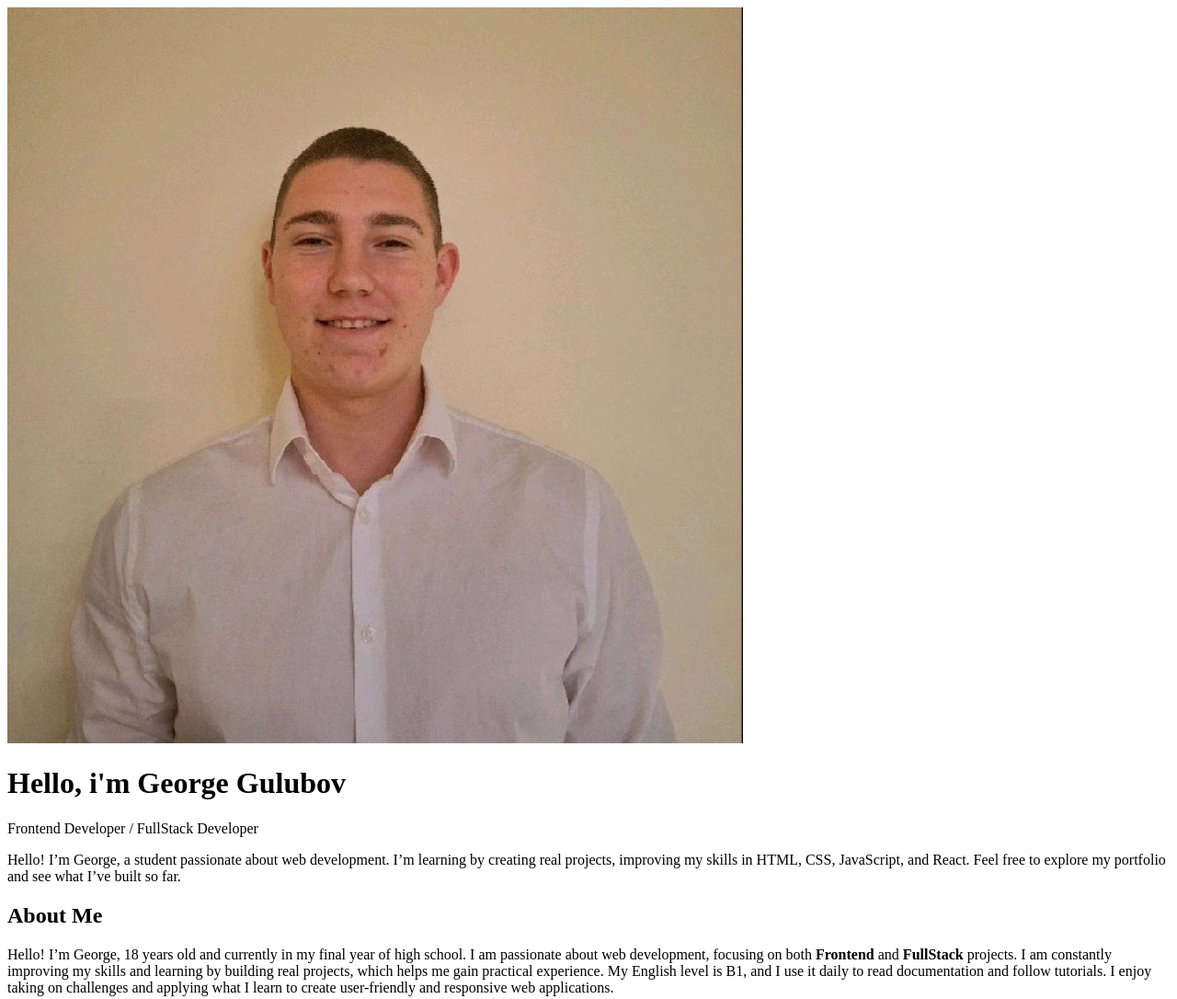
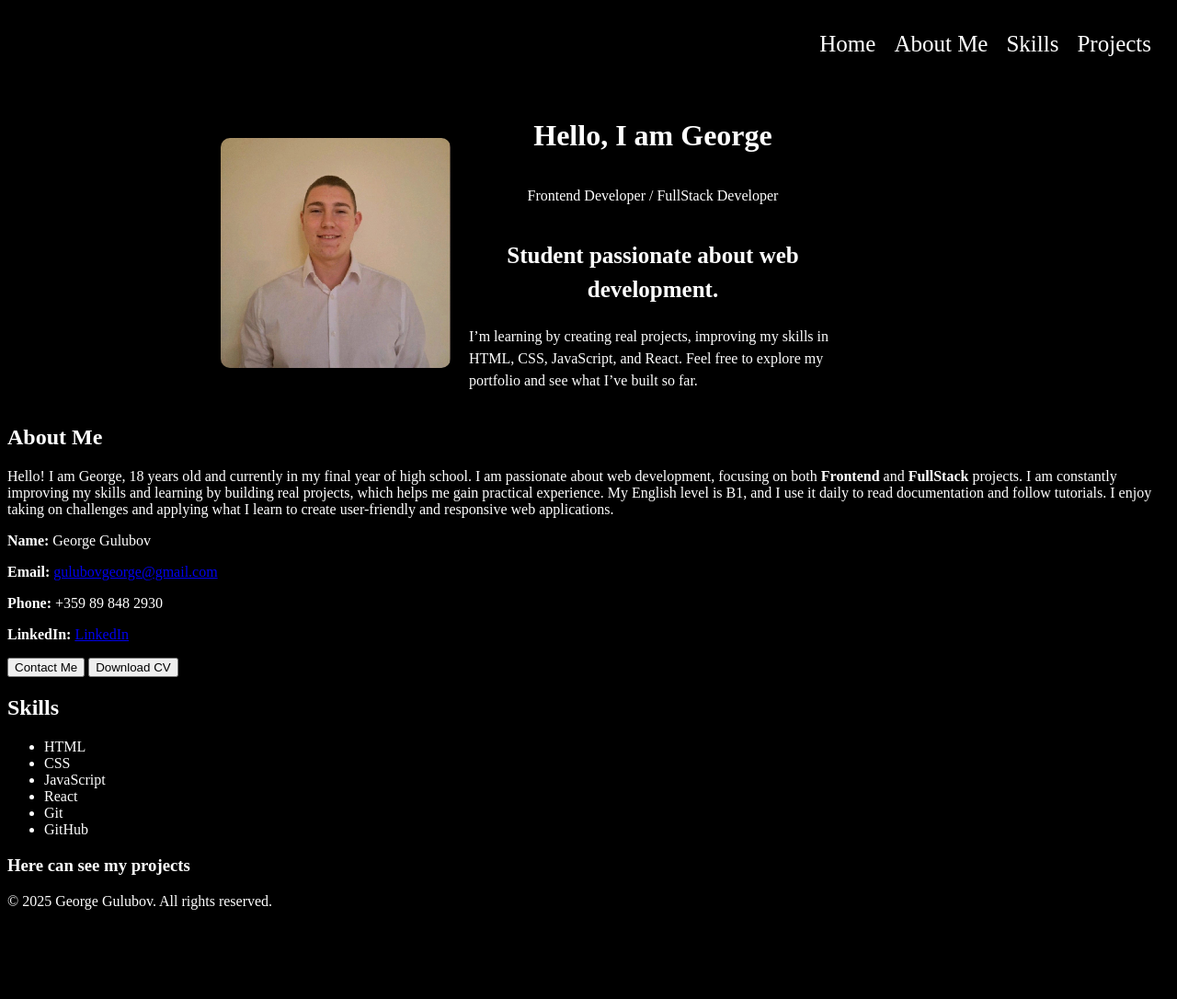
Before and after one commit to George-frontend/personal-portfolio, a plain HTML site: page src/index.html in a window 1280 px wide. Shown: the top 1086 px of the page at 92% size. After the commit the page ends 1005 px from the top, so only its background shows below. Drawn offline with Linux system fonts and the light colour scheme.

Commit message:
navbar styles

```diff
--- a/src/index.html
+++ b/src/index.html
@@ -7,29 +7,51 @@
 
     <title>My Portfolio</title>
 
-    <link rel="stylesheet" href="styles/" />
+    <link rel="stylesheet" href="styles/app.css" />
+    <link rel="stylesheet" href="styles/navbar.css" />
+    <link rel="stylesheet" href="styles/header.css" />
   </head>
 
   <body>
+    <!-- NAVBAR -->
+    <nav class="navbar">
+      <ul class="nav-links">
+        <li><a href="#header">Home</a></li>
+        <li><a href="#about">About Me</a></li>
+        <li><a href="#skills">Skills</a></li>
+        <li><a href="#projects">Projects</a></li>
+      </ul>
+    </nav>
+
+    <!-- HERO SECTION -->
     <header>
-      <img src="images/me.jpg" alt="personal photo" />
+      <div class="header-photo">
+        <img src="images/me.jpg" alt="personal photo" />
+      </div>
 
-      <h1>Hello, i'm George Gulubov</h1>
-      <p>Frontend Developer / FullStack Developer</p>
+      <div class="header-right">
 
-      <p>
-        Hello! I’m George, a student passionate about web development. I’m
-        learning by creating real projects, improving my skills in HTML, CSS,
-        JavaScript, and React. Feel free to explore my portfolio and see what
-        I’ve built so far.
-      </p>
+        <div class="header-text">
+          <h1>Hello, I am George </h1>
+          <p>Frontend Developer / FullStack Developer</p>
+        </div>
+
+        <div class="header-description">
+          <h2>Student passionate about web development.</h2>
+
+          <p>I’m learning by creating real projects, improving my skills in HTML,
+            CSS, JavaScript, and React. Feel free to explore my portfolio and
+            see what I’ve built so far.</p>
+        </div>
+      </div>
     </header>
 
+    <!-- ABOUT ME SECTION -->
     <section id="about">
       <h2>About Me</h2>
 
       <p>
-        Hello! I’m George, 18 years old and currently in my final year of high
+        Hello! I am George, 18 years old and currently in my final year of high
         school. I am passionate about web development, focusing on both
         <strong>Frontend</strong> and <strong>FullStack</strong> projects. I am
         constantly improving my skills and learning by building real projects,
@@ -65,66 +87,57 @@
       </div>
     </section>
 
+    <!-- SKILLS SECTION -->
     <section id="skills">
       <h2>Skills</h2>
       <ul>
         <li>
           <span class="skill-name">HTML</span>
           <div class="skill-bar">
-            <div class="skill-level" style="width: 90%"></div>
+            <div class="skill-level"></div>
           </div>
         </li>
         <li>
           <span class="skill-name">CSS</span>
           <div class="skill-bar">
-            <div class="skill-level" style="width: 85%"></div>
+            <div class="skill-level"></div>
           </div>
         </li>
         <li>
           <span class="skill-name">JavaScript</span>
           <div class="skill-bar">
-            <div class="skill-level" style="width: 75%"></div>
+            <div class="skill-level"></div>
           </div>
         </li>
         <li>
           <span class="skill-name">React</span>
           <div class="skill-bar">
-            <div class="skill-level" style="width: 70%"></div>
+            <div class="skill-level"></div>
           </div>
         </li>
         <li>
           <span class="skill-name">Git</span>
           <div class="skill-bar">
-            <div class="skill-level" style="width: 80%"></div>
+            <div class="skill-level"></div>
           </div>
         </li>
         <li>
           <span class="skill-name">GitHub</span>
           <div class="skill-bar">
-            <div class="skill-level" style="width: 80%"></div>
-          </div>
-        </li>
-        <li>
-          <span class="skill-name">PostgreSQL</span>
-          <div class="skill-bar">
-            <div class="skill-level" style="width: 60%"></div>
+            <div class="skill-level"></div>
           </div>
         </li>
       </ul>
     </section>
 
+    <!-- PROJECTS SECTION -->
     <section id="projects">
-        <p>Here can see my projects</p>
+      <h3>Here can see my projects</h3>
     </section>
 
-    <footer>
+    <!-- FOOTER SECTION -->
+    <footer id="footer">
       <p>© 2025 George Gulubov. All rights reserved.</p>
-
-      <div class="quick-links">
-        <a href="#about">About</a>
-        <a href="#skills">Skills</a>
-        <a href="#projects">Projects</a>
-      </div>
     </footer>
   </body>
 </html>
--- /dev/null
+++ b/src/styles/app.css
@@ -0,0 +1,4 @@
+body {
+    background-color: black;
+    color: white;
+}
--- /dev/null
+++ b/src/styles/header.css
@@ -0,0 +1,46 @@
+header {
+    display: flex;
+    align-items: center;
+    flex-direction: row;
+    gap:20px;
+    max-width: 800px;
+    margin:20px auto;
+}
+
+.header-photo {
+    display: flex;
+    justify-content: flex-start;
+}
+
+.header-photo img {
+    width: 250px;
+    height: auto;
+    border-radius: 10px;
+    transition: transform 0.3s ease;
+}
+
+.header-photo img:hover {
+  transform: scale(1.1);
+}
+
+.header-text {
+    display: flex;
+    flex-direction: column;
+    align-items: center;
+    justify-content: space-between;
+    font-size: 16px;
+    max-width: 400px;
+}
+
+.header-description {
+    font-size: 20x;
+    line-height: 1.5;
+    max-width: 400px;
+}
+
+.header-description h2 {
+    font-size: 25px;
+    display: block;
+    text-align: center;
+    max-width: 400px;
+}
--- /dev/null
+++ b/src/styles/navbar.css
@@ -0,0 +1,25 @@
+.navbar {
+    display: flex;
+    justify-content: flex-end;
+    align-items: center;
+    padding: 10px 20px;
+}
+
+.navbar .nav-links {
+    list-style: none;
+    display: flex;
+    gap: 20px;
+}
+
+.navbar .nav-links li a {
+    font-size: 25px;
+    color: white;
+    text-decoration: none;
+    font-weight: 500;
+    transition: color 0.3s;
+}
+
+.navbar .nav-links li a:hover {
+    color: red;
+    text-decoration: underline;
+}
```
